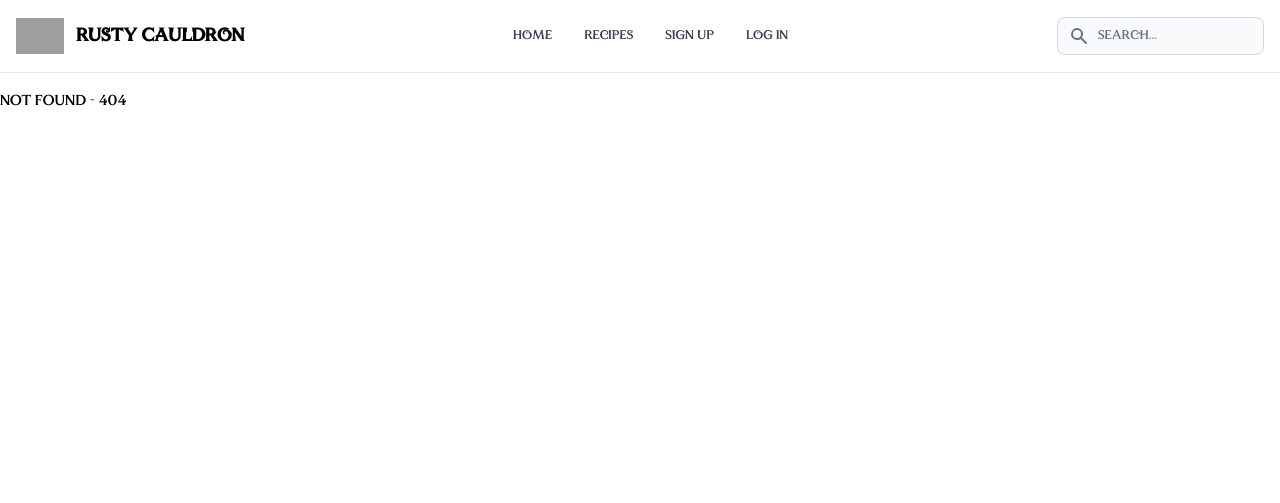
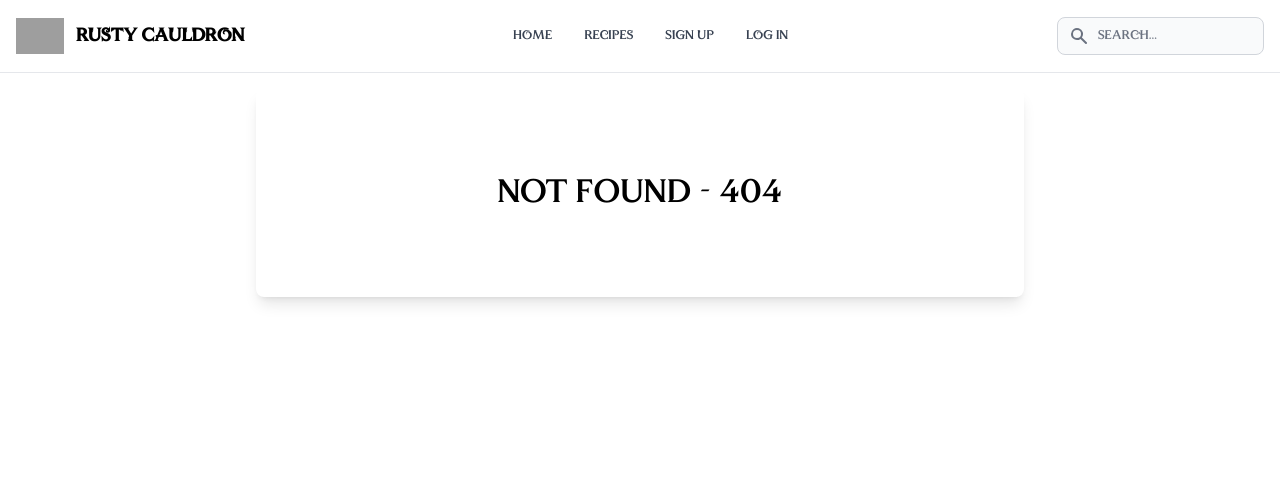
Before and after one commit to fekete965/rusty-cauldron-mvc, a Flask app: template templates/not-found-page.html in a window 1280 px wide. Shown: the top 503 px of the page. Run offline with Flask 3, Linux system fonts and the light colour scheme; the template is opened without the code that fills it, so the values that code supplies are empty; some libraries are stand-ins or nearby versions; grey boxes are pictures that could not be loaded.

Commit message:
Update not found page

```diff
--- a/templates/not-found-page.html
+++ b/templates/not-found-page.html
@@ -5,5 +5,7 @@
 {% endblock %}
 
 {% block main %}
-  NOT FOUND - 404
+  <div class="text-4xl flex justify-center items-center m-auto block p-6 rounded-lg shadow-lg bg-white h-52 max-w-3xl">
+    NOT FOUND - 404
+  </div>
 {% endblock %}
```
